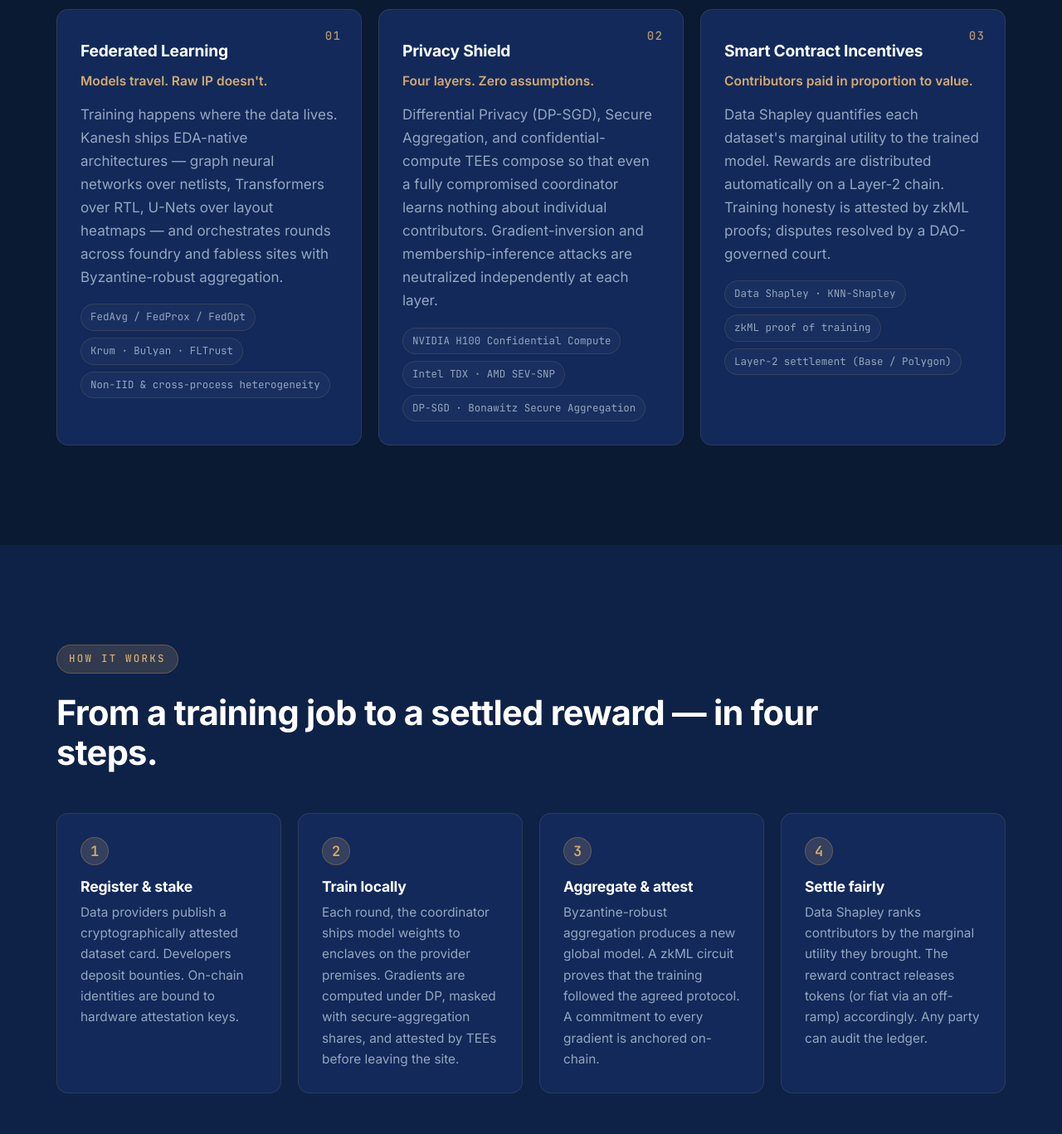
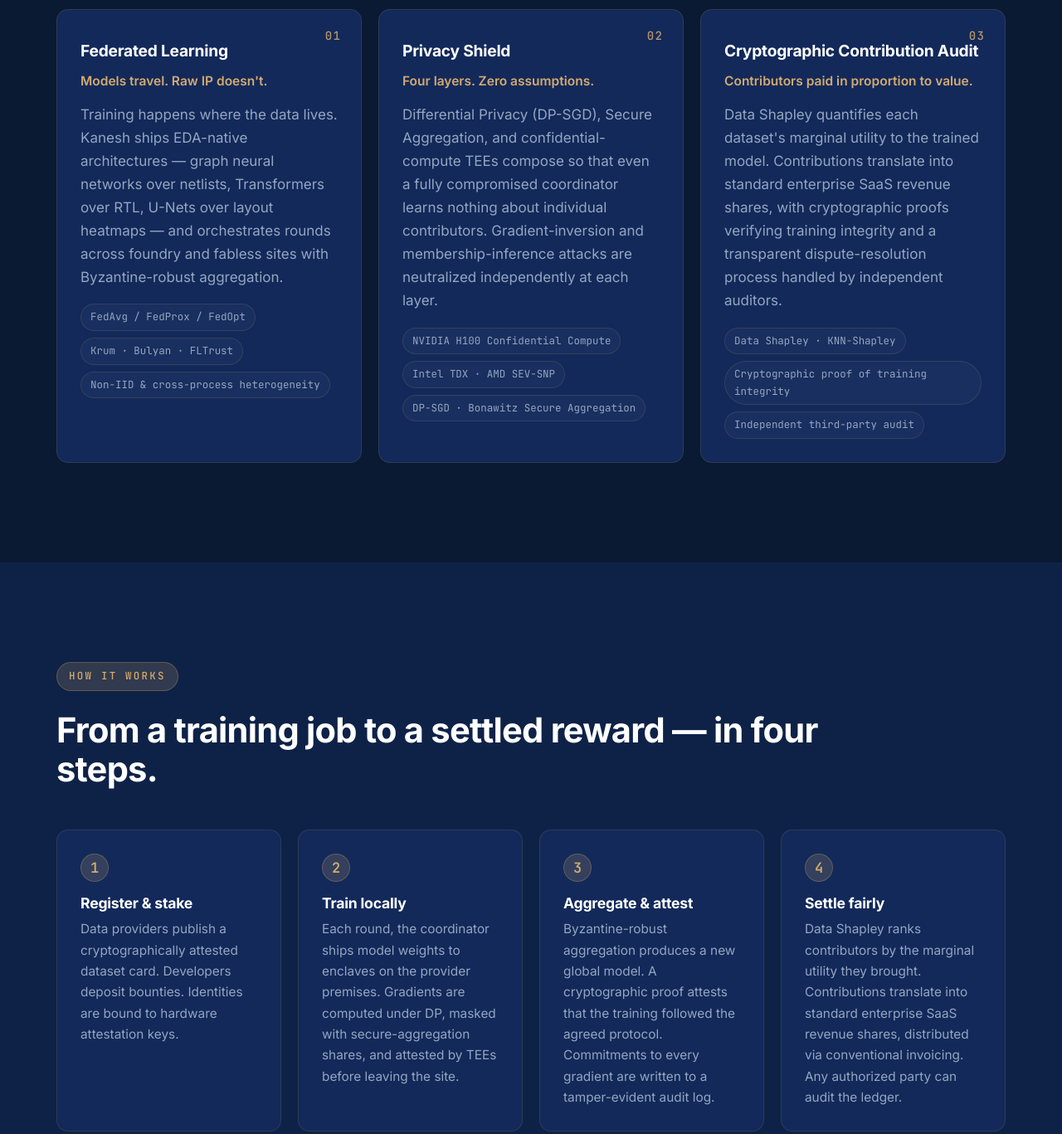
Before and after one commit to gclinian/kanesh.ai, a plain HTML site: page webpage/index.html in a window 1280 px wide. Shown: the part 2320-3687 px from the top of the page at 83% size. Drawn offline with Linux system fonts and the light colour scheme.

Commit message:
Remove public-facing blockchain/token/DAO language (Phase 1 positioning)

```diff
--- a/webpage/index.html
+++ b/webpage/index.html
@@ -4,7 +4,7 @@
   <meta charset="UTF-8" />
   <meta name="viewport" content="width=device-width, initial-scale=1.0" />
   <title>Kanesh — The Data-Sovereign Backbone for the EDA AI Era</title>
-  <meta name="description" content="Kanesh combines federated learning, trusted execution environments, and smart contracts so that chip companies can co-train EDA AI models without raw data ever leaving their premises." />
+  <meta name="description" content="Kanesh combines federated learning, trusted execution environments, and a cryptographic contribution-audit layer so that chip companies can co-train EDA AI models without raw data ever leaving their premises." />
   <meta name="theme-color" content="#0B1E3B" />
 
   <meta property="og:title" content="Kanesh — Data stays home. Value goes global." />
@@ -160,17 +160,18 @@
 
           <article class="card card--feature">
             <span class="card__num">03</span>
-            <h3>Smart Contract Incentives</h3>
+            <h3>Cryptographic Contribution Audit</h3>
             <p class="card__kicker">Contributors paid in proportion to value.</p>
             <p>
               Data Shapley quantifies each dataset's marginal utility to the trained model.
-              Rewards are distributed automatically on a Layer-2 chain. Training honesty is
-              attested by zkML proofs; disputes resolved by a DAO-governed court.
+              Contributions translate into standard enterprise SaaS revenue shares, with
+              cryptographic proofs verifying training integrity and a transparent
+              dispute-resolution process handled by independent auditors.
             </p>
             <ul class="card__tags">
               <li>Data Shapley · KNN-Shapley</li>
-              <li>zkML proof of training</li>
-              <li>Layer-2 settlement (Base / Polygon)</li>
+              <li>Cryptographic proof of training integrity</li>
+              <li>Independent third-party audit</li>
             </ul>
           </article>
         </div>
@@ -188,7 +189,7 @@
             <h3>Register &amp; stake</h3>
             <p>
               Data providers publish a cryptographically attested dataset card. Developers
-              deposit bounties. On-chain identities are bound to hardware attestation keys.
+              deposit bounties. Identities are bound to hardware attestation keys.
             </p>
           </li>
           <li class="step">
@@ -204,18 +205,18 @@
             <span class="step__num">3</span>
             <h3>Aggregate &amp; attest</h3>
             <p>
-              Byzantine-robust aggregation produces a new global model. A zkML circuit proves
-              that the training followed the agreed protocol. A commitment to every gradient
-              is anchored on-chain.
+              Byzantine-robust aggregation produces a new global model. A cryptographic
+              proof attests that the training followed the agreed protocol. Commitments to
+              every gradient are written to a tamper-evident audit log.
             </p>
           </li>
           <li class="step">
             <span class="step__num">4</span>
             <h3>Settle fairly</h3>
             <p>
-              Data Shapley ranks contributors by the marginal utility they brought. The reward
-              contract releases tokens (or fiat via an off-ramp) accordingly. Any party can
-              audit the ledger.
+              Data Shapley ranks contributors by the marginal utility they brought.
+              Contributions translate into standard enterprise SaaS revenue shares, distributed
+              via conventional invoicing. Any authorized party can audit the ledger.
             </p>
           </li>
         </ol>
@@ -285,7 +286,7 @@
             <p class="person__role">Advisor</p>
             <h3 class="person__name">Prof. Shih-Wei Liao</h3>
             <p class="person__org">National Taiwan University</p>
-            <p class="person__note">Blockchain systems, compilers, OceanBase.</p>
+            <p class="person__note">Distributed systems, compilers, OceanBase.</p>
           </article>
           <article class="person">
             <p class="person__role">Advisor</p>
@@ -300,8 +301,8 @@
           </article>
           <article class="person person--placeholder">
             <p class="person__role">We're hiring</p>
-            <h3 class="person__name">Blockchain Lead</h3>
-            <p class="person__org">Smart contracts, zkML, tokenomics</p>
+            <h3 class="person__name">Cryptography &amp; Protocol Lead</h3>
+            <p class="person__org">Zero-knowledge proofs, verifiable computation, audit protocol</p>
           </article>
           <article class="person person--placeholder">
             <p class="person__role">We're hiring</p>
```
